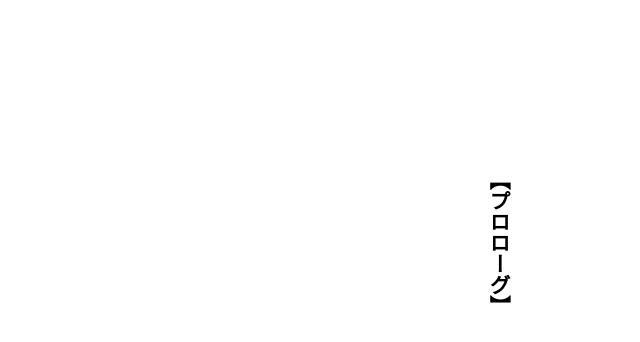
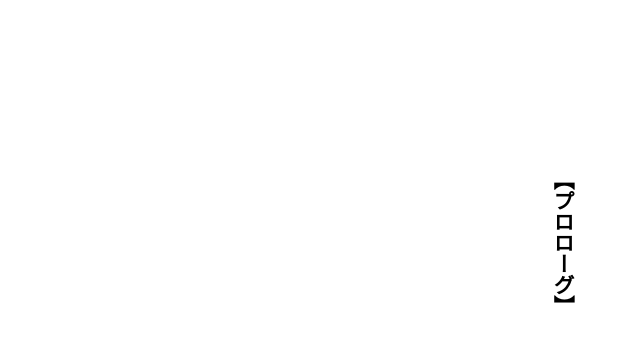
Before and after one commit to koseihabunnko/koseihabunnko.github.io, a Jekyll site: the page built from novel/world-creation-log/prologue.html, in a window 1280 px wide. Shown: the top 342 px of the page, without its empty margins (640-1280 px from the left). Built offline with Jekyll 4.4.1, drawn with Linux system fonts in a browser that asks for light colours.

Commit message:
微修正

```diff
--- a/assets/css/novel.css
+++ b/assets/css/novel.css
@@ -1,5 +1,10 @@
 ---
 ---
+
+html,body{
+  height: 100vh;
+  writing-mode: vertical-rl;
+}
 
 li{
   list-style: none;
@@ -10,12 +15,8 @@
   text-decoration: none;
 }
 .novel{
-  writing-mode: vertical-rl;
-  display: flex;
   padding: 10%;
-  align-items: center;
   height: 100%;
-  margin: auto 0 auto auto;
   line-height: 18pt;
   font-size: 10.5pt;
 }
```
